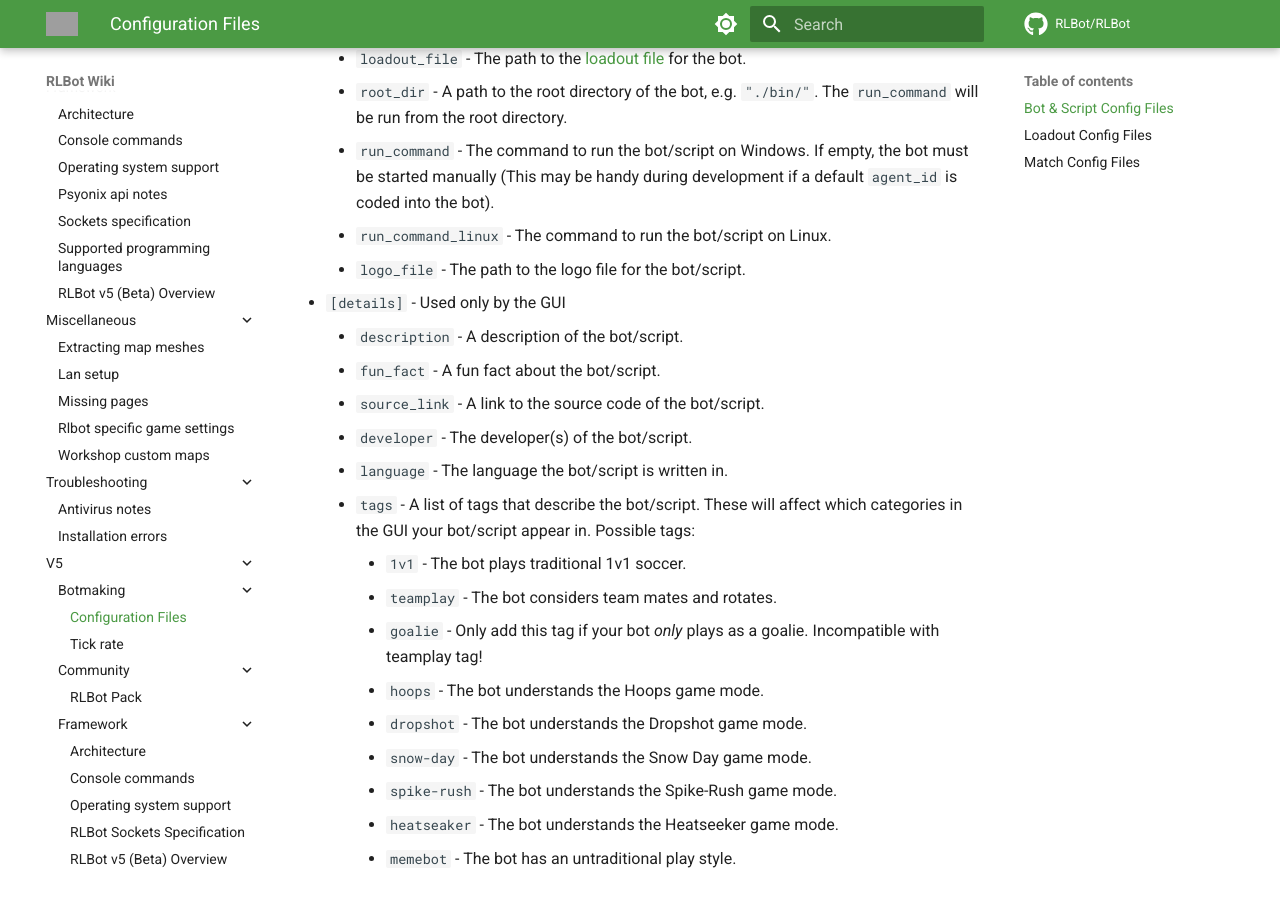
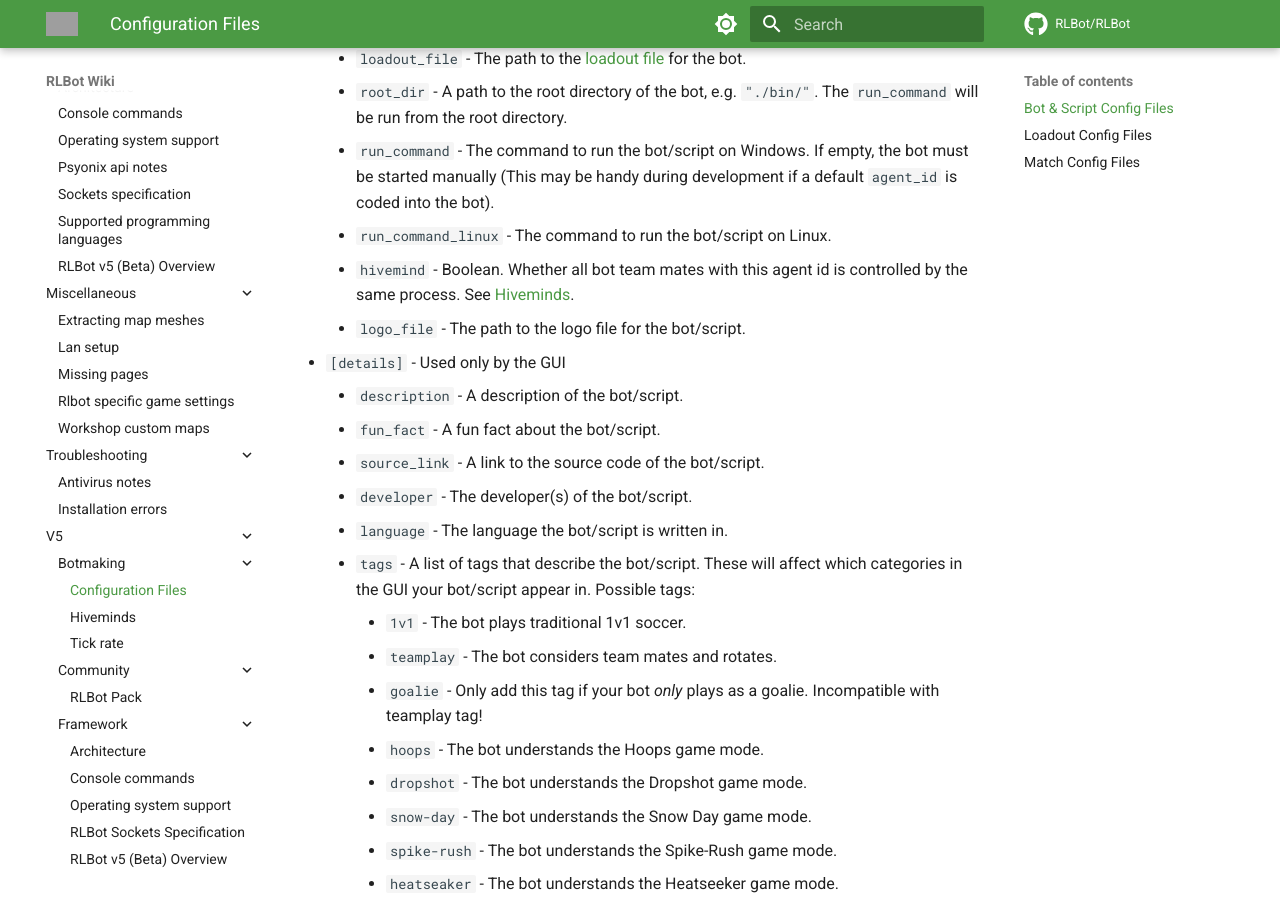
Before and after one commit to RLBot/wiki, an MkDocs documentation site: the page built from docs/v5/botmaking/config-files.md, in a window 1280 px wide and 900 px high, scrolled down 940 px. Built offline with MkDocs 1.6.1 and Material for MkDocs 9.7.7, drawn with Linux system fonts in a browser that asks for light colours; comment, search, counter and statistics services are not loaded; grey boxes are pictures that could not be loaded.

Commit message:
Add hiveminds page

```diff
--- a/docs/v5/botmaking/config-files.md
+++ b/docs/v5/botmaking/config-files.md
@@ -28,6 +28,7 @@ It should also be noted that whatever prefixes the `.bot.toml`/`.script.toml` fi
     - `root_dir` - A path to the root directory of the bot, e.g. `"./bin/"`. The `run_command` will be run from the root directory.
     - `run_command` - The command to run the bot/script on Windows. If empty, the bot must be started manually (This may be handy during development if a default `agent_id` is coded into the bot).
     - `run_command_linux` - The command to run the bot/script on Linux.
+    - `hivemind` - Boolean. Whether all bot team mates with this agent id is controlled by the same process. See [Hiveminds](v5/botmaking/hiveminds).
     - `logo_file` - The path to the logo file for the bot/script.
 - `[details]` - Used only by the GUI
     - `description` - A description of the bot/script.
```
Also changed, not shown: docs/v5/botmaking/hiveminds.md (added, +5 -0 lines).
